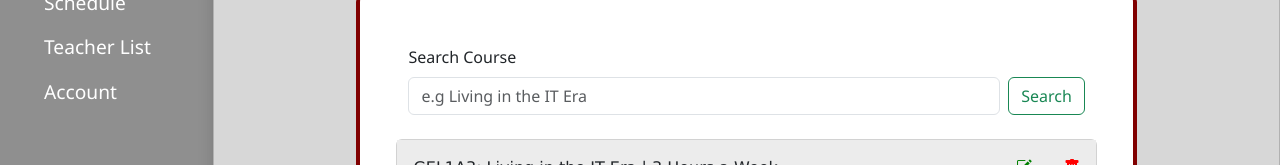
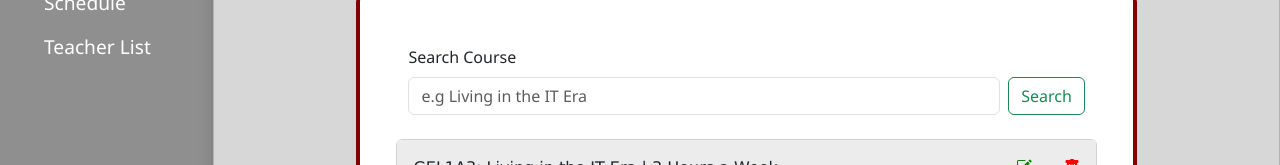
Before and after one commit to Markkyu/Auto-sched-ui-V2, a plain HTML site: page course.html in a window 1280 px wide. Shown: the part 183-348 px from the top of the page. Drawn offline with nearby package versions, Linux system fonts and the light colour scheme.

Commit message:
Update course.html

```diff
--- a/course.html
+++ b/course.html
@@ -95,9 +95,6 @@
                         <li class="nav-item">
                             <a class="nav-link text-white" onclick="window.location.href='teacher.html'">Teacher List</a>
                         </li>
-                        <li class="nav-item">
-                            <a class="nav-link text-white">Account</a>
-                        </li>
                     </ul>
                 </div>
             </div>
```
